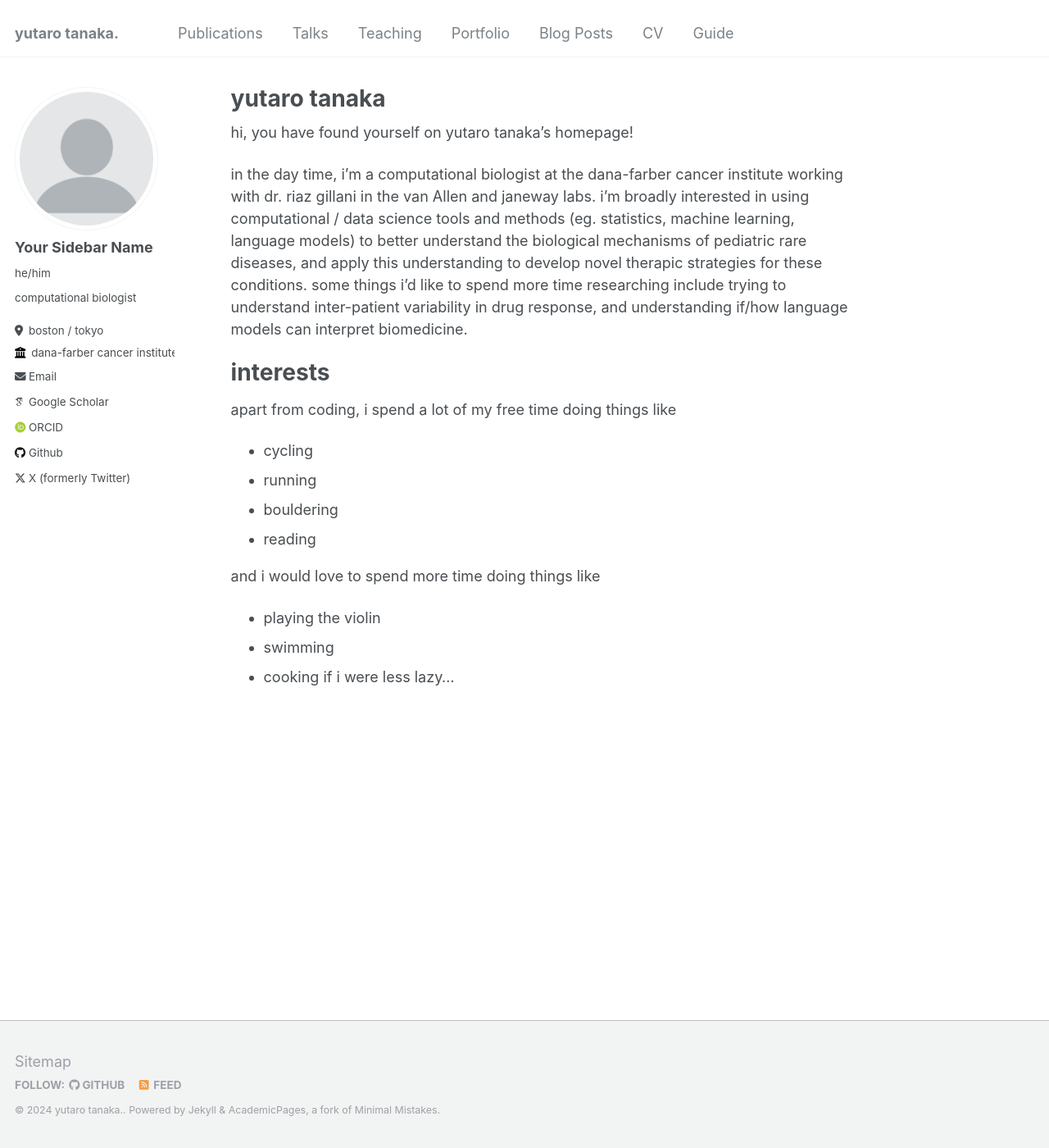
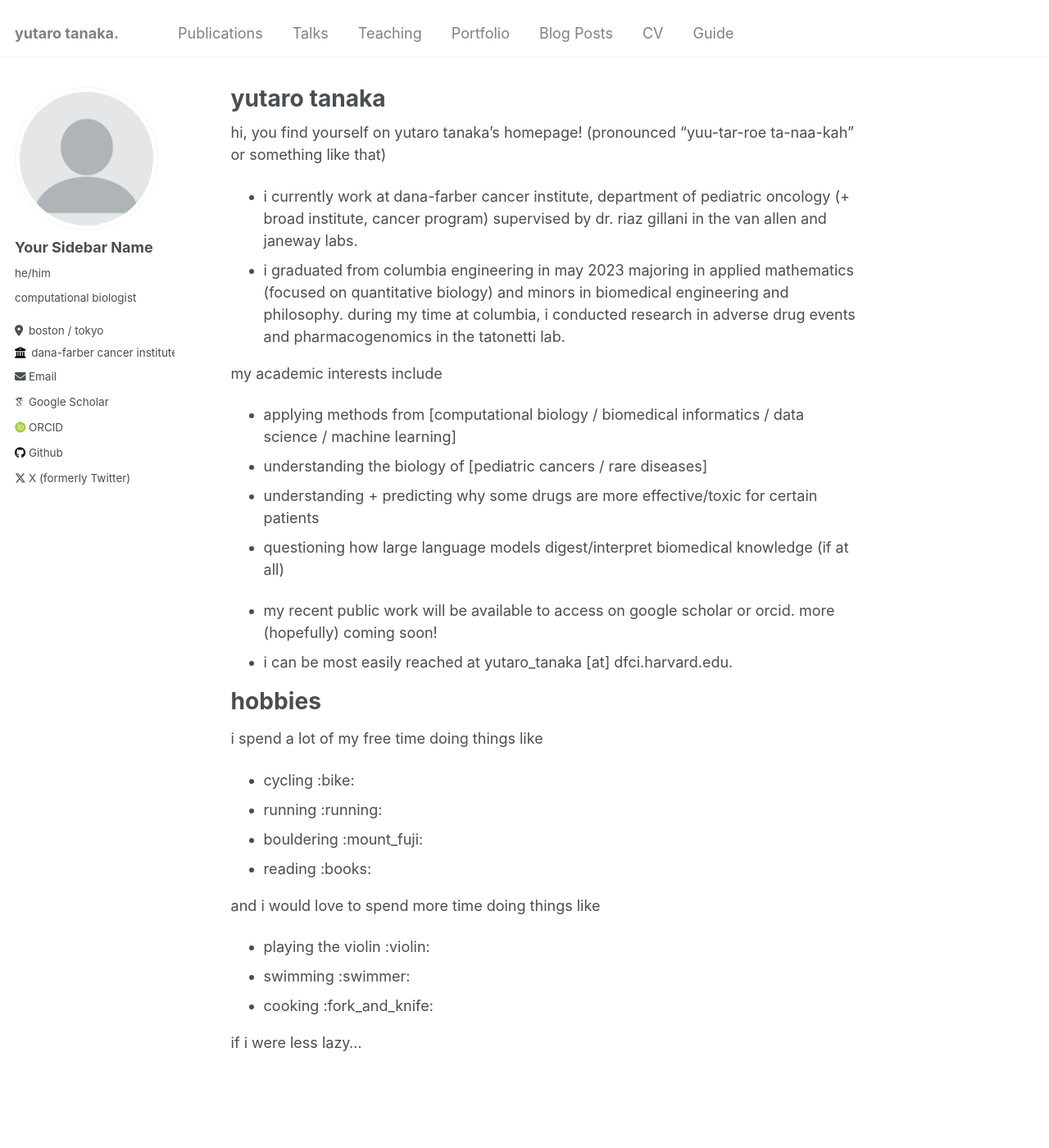
Before and after one commit to yutarohtanaka/personal_website, a Jekyll site: the page built from _pages/about.md, in a window 1280 px wide and 1400 px high. Shown: the whole window at 82% size. Built offline with Jekyll 4.4.1, drawn with Linux system fonts in a browser that asks for light colours; some web fonts are replaced.

Commit message:
Update about.md

```diff
--- a/_pages/about.md
+++ b/_pages/about.md
@@ -7,20 +7,33 @@ redirect_from:
   - /about.html
 ---
 
-hi, you have found yourself on yutaro tanaka's homepage!
+hi, you find yourself on yutaro tanaka's homepage! (pronounced "yuu-tar-roe ta-naa-kah" or something like that)
 
-in the day time, i'm a computational biologist at the dana-farber cancer institute working with dr. riaz gillani in the van Allen and janeway labs. i'm broadly interested in using computational / data science tools and methods (eg. statistics, machine learning, language models) to better understand the biological mechanisms of pediatric rare diseases, and apply this understanding to develop novel therapic strategies for these conditions. some things i'd like to spend more time researching include trying to understand inter-patient variability in drug response, and understanding if/how language models can interpret biomedicine.
+- i currently work at dana-farber cancer institute, department of pediatric oncology (+ broad institute, cancer program) supervised by dr. riaz gillani in the van allen and janeway labs.
+- i graduated from columbia engineering in may 2023 majoring in applied mathematics (focused on quantitative biology) and minors in biomedical engineering and philosophy. during my time at columbia, i conducted research in adverse drug events and pharmacogenomics in the tatonetti lab.
 
-interests
+my academic interests include
+* applying methods from [computational biology / biomedical informatics / data science / machine learning]
+* understanding the biology of [pediatric cancers / rare diseases]
+* understanding + predicting why some drugs are more effective/toxic for certain patients
+* questioning how large language models digest/interpret biomedical knowledge (if at all)
+
+- my recent public work will be available to access on google scholar or orcid. more (hopefully) coming soon!
+- i can be most easily reached at yutaro_tanaka [at] dfci.harvard.edu.
+
+
+hobbies
 ======
-apart from coding, i spend a lot of my free time doing things like
-* cycling
-* running
-* bouldering
-* reading
+
+i spend a lot of my free time doing things like
+* cycling :bike:
+* running :running:
+* bouldering :mount_fuji:
+* reading :books:
 
 and i would love to spend more time doing things like
-* playing the violin
-* swimming
-* cooking
+* playing the violin :violin:
+* swimming :swimmer:
+* cooking :fork_and_knife:
+
 if i were less lazy...
```
